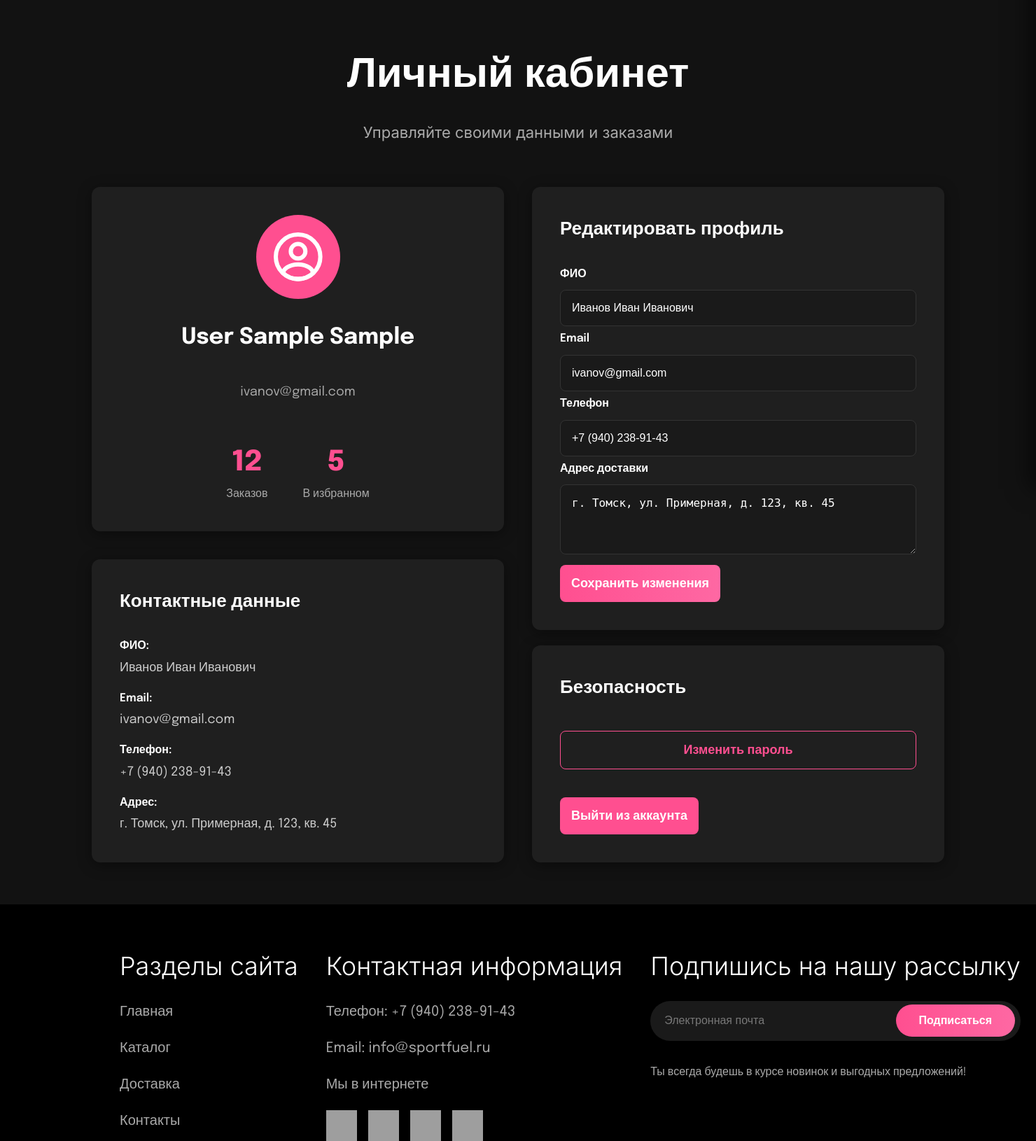
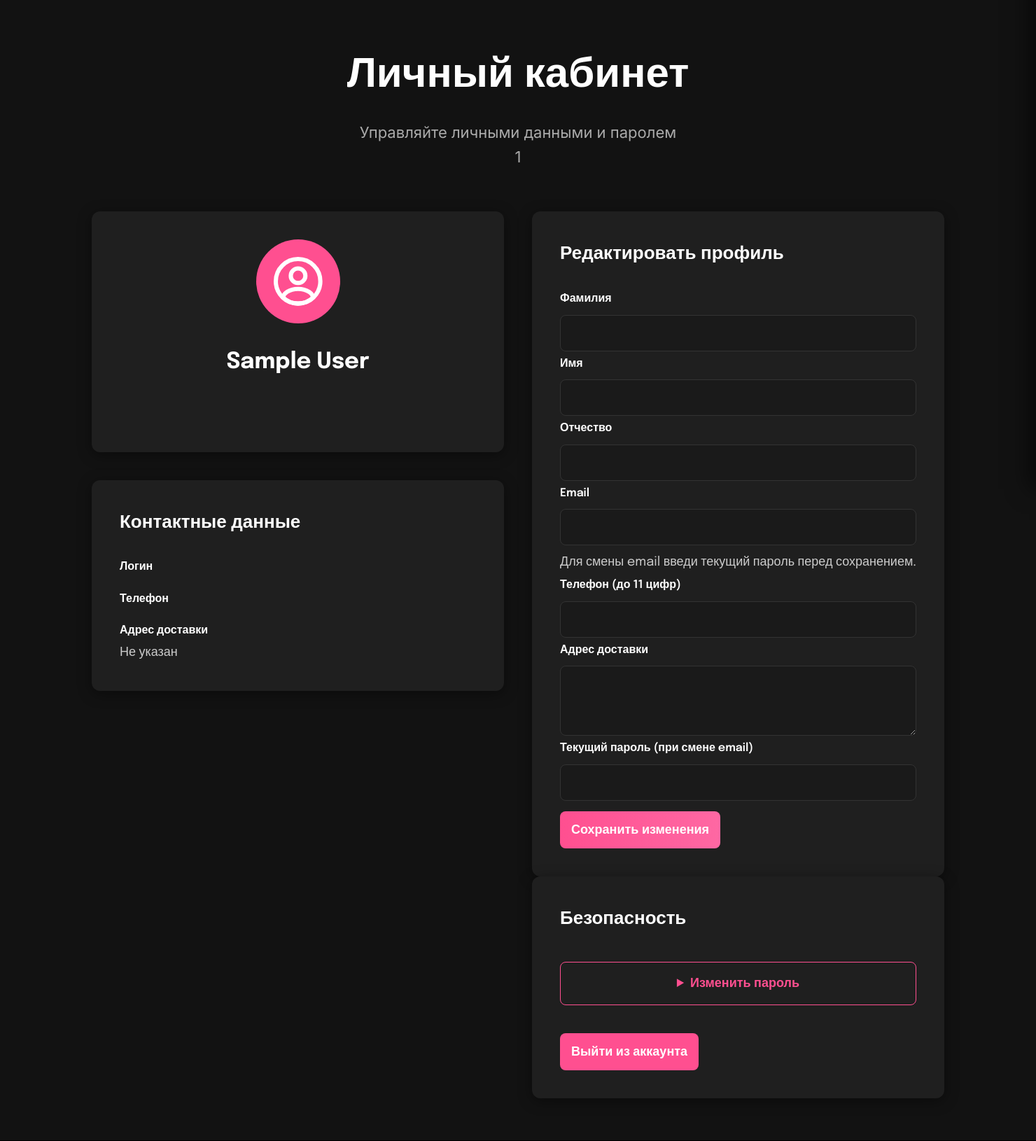
Before and after one commit to Tigriniy/SportFuel-Laravel, a Laravel app: template resources/views/profile.blade.php in a window 1480 px wide. Shown: the part 102-1732 px from the top of the page at 70% size. Run offline with Laravel 12, Linux system fonts and the light colour scheme; a user stored in the database is signed in; tables that the repository leaves empty hold one stand-in row (values such as "Sample post"); the template is opened without the code that fills it: most values are stand-ins (such as "Sample title", 1, 10 or a date in 2020); parts of the project's set-up code (start-up, migrations or seed data) failed here and were passed over; grey boxes are pictures that could not be loaded.

Commit message:
Add profile management

```diff
--- a/app/Models/User.php
+++ b/app/Models/User.php
@@ -10,7 +10,7 @@ use Illuminate\Database\Eloquent\Factories\HasFactory;
 use Illuminate\Foundation\Auth\User as Authenticatable;
 use Illuminate\Notifications\Notifiable;
 
-#[Fillable(['login', 'last_name', 'first_name', 'patronymic', 'phone', 'email', 'password'])]
+#[Fillable(['login', 'last_name', 'first_name', 'patronymic', 'phone', 'email', 'delivery_address', 'password'])]
 #[Hidden(['password', 'remember_token'])]
 class User extends Authenticatable
 {
--- a/resources/views/profile.blade.php
+++ b/resources/views/profile.blade.php
@@ -96,7 +96,10 @@
     <div class="profile__container">
         <div class="profile__header">
             <h1 class="profile__title">Личный кабинет</h1>
-            <p class="profile__subtitle">Управляйте своими данными и заказами</p>
+            <p class="profile__subtitle">Управляйте личными данными и паролем</p>
+            @if (session('status'))
+                <p class="profile__subtitle" role="status">{{ session('status') }}</p>
+            @endif
         </div>
         <div class="profile__grid">
             <div class="profile__info">
@@ -104,81 +107,129 @@
                     <div class="profile__avatar">
                         <img src="/assets/images/systemImg/profile.svg" alt="Аватар пользователя">
                     </div>
-                    <h2 class="profile__name">
-                        {{ auth()->user()->last_name }}
-                        {{ auth()->user()->first_name }}
-                        {{ auth()->user()->patronymic }}
-                    </h2>
-                    <p class="profile__email">ivanov@gmail.com</p>
-                    <div class="profile__stats">
-                        <div class="profile__stat-item">
-                            <span class="profile__stat-value">12</span>
-                            <span class="profile__stat-label">Заказов</span>
-                        </div>
-                        <div class="profile__stat-item">
-                            <span class="profile__stat-value">5</span>
-                            <span class="profile__stat-label">В избранном</span>
-                        </div>
-                    </div>
+                    <h2 class="profile__name">{{ $fullName }}</h2>
+                    <p class="profile__email">{{ $user->email }}</p>
                 </div>
-
                 <div class="profile__card">
                     <h3 class="profile__card-title">Контактные данные</h3>
                     <ul class="profile__contacts">
                         <li class="profile__contact">
-                            <span class="profile__contact-label">ФИО:</span>
-                            <span class="profile__contact-value">Иванов Иван Иванович</span>
+                            <span class="profile__contact-label">Логин</span>
+                            <span class="profile__contact-value">{{ $user->login }}</span>
                         </li>
                         <li class="profile__contact">
-                            <span class="profile__contact-label">Email:</span>
-                            <span class="profile__contact-value">ivanov@gmail.com</span>
+                            <span class="profile__contact-label">Телефон</span>
+                            <span class="profile__contact-value">{{ $user->phone }}</span>
                         </li>
                         <li class="profile__contact">
-                            <span class="profile__contact-label">Телефон:</span>
-                            <span class="profile__contact-value">+7 (940) 238-91-43</span>
-                        </li>
-                        <li class="profile__contact">
-                            <span class="profile__contact-label">Адрес:</span>
-                            <span class="profile__contact-value">г. Томск, ул. Примерная, д. 123, кв. 45</span>
+                            <span class="profile__contact-label">Адрес доставки</span>
+                            <span class="profile__contact-value">{{ $user->delivery_address ?? 'Не указан' }}</span>
                         </li>
                     </ul>
                 </div>
             </div>
+
             <div class="profile__edit">
                 <div class="profile__card">
                     <h3 class="profile__card-title">Редактировать профиль</h3>
-                    <form class="profile__form">
+                    @php($profileErrors = array_diff($errors->profile->all(), $errors->profile->get('current_password')))
+                    @if ($profileErrors)
+                        <ul role="alert">
+                            @foreach ($profileErrors as $error)
+                                <li>{{ $error }}</li>
+                            @endforeach
+                        </ul>
+                    @endif
+                    <form class="profile__form" method="POST" action="{{ route('profile.update') }}">
+                        @csrf
+                        @method('PATCH')
+
                         <div class="profile__form-group">
-                            <label for="fullname" class="profile__label">ФИО</label>
-                            <input type="text" id="fullname" class="profile__input" value="Иванов Иван Иванович">
+                            <label for="last_name" class="profile__label">Фамилия</label>
+                            <input type="text" id="last_name" name="last_name" class="profile__input"
+                                   value="{{ old('last_name', $user->last_name) }}" maxlength="30" autocomplete="family-name" required>
+                        </div>
+                        <div class="profile__form-group">
+                            <label for="first_name" class="profile__label">Имя</label>
+                            <input type="text" id="first_name" name="first_name" class="profile__input"
+                                   value="{{ old('first_name', $user->first_name) }}" maxlength="30" autocomplete="given-name" required>
+                        </div>
+                        <div class="profile__form-group">
+                            <label for="patronymic" class="profile__label">Отчество</label>
+                            <input type="text" id="patronymic" name="patronymic" class="profile__input"
+                                   value="{{ old('patronymic', $user->patronymic) }}" maxlength="30" required>
                         </div>
                         <div class="profile__form-group">
                             <label for="email" class="profile__label">Email</label>
-                            <input type="email" id="email" class="profile__input" value="ivanov@gmail.com">
+                            <input type="email" id="email" name="email" class="profile__input"
+                                   value="{{ $user->email }}" maxlength="30" autocomplete="email"
+                                   aria-describedby="profile_email_help" required>
+                            <p class="profile__contact-value" id="profile_email_help">
+                                Для смены email введи текущий пароль перед сохранением.
+                            </p>
                         </div>
                         <div class="profile__form-group">
-                            <label for="phone" class="profile__label">Телефон</label>
-                            <input type="tel" id="phone" class="profile__input" value="+7 (940) 238-91-43">
+                            <label for="phone" class="profile__label">Телефон (до 11 цифр)</label>
+                            <input type="tel" id="phone" name="phone" class="profile__input" inputmode="numeric"
+                                   value="{{ old('phone', $user->phone) }}" maxlength="11" pattern="[0-9]{1,11}" autocomplete="tel" required>
                         </div>
                         <div class="profile__form-group">
-                            <label for="address" class="profile__label">Адрес доставки</label>
-                            <textarea id="address" class="profile__textarea">г. Томск, ул. Примерная, д. 123, кв. 45</textarea>
+                            <label for="delivery_address" class="profile__label">Адрес доставки</label>
+                            <textarea id="delivery_address" name="delivery_address" class="profile__textarea"
+                                      maxlength="255" autocomplete="street-address">{{ old('delivery_address', $user->delivery_address) }}</textarea>
+                        </div>
+                        <div class="profile__form-group">
+                            <label for="email_current_password" class="profile__label">Текущий пароль (при смене email)</label>
+                            <input type="password" id="email_current_password" name="current_password"
+                                   class="profile__input" autocomplete="current-password" maxlength="72"
+                                   @if ($errors->profile->has('current_password')) aria-invalid="true" aria-describedby="profile_email_password_error" @endif>
+                            @error('current_password', 'profile')
+                                <p class="profile__contact-value" id="profile_email_password_error" role="alert">{{ $message }}</p>
+                            @enderror
                         </div>
                         <button type="submit" class="profile__btn">Сохранить изменения</button>
                     </form>
                 </div>
 
                 <div class="profile__card profile__card--danger">
-					<h3 class="profile__card-title">Безопасность</h3>
-					<button type="button" class="profile__btn profile__btn--outline">Изменить пароль</button>
+                    <h3 class="profile__card-title">Безопасность</h3>
+                    <details @if ($errors->password->any()) open @endif>
+                        <summary class="profile__btn profile__btn--outline">Изменить пароль</summary>
+                        @if ($errors->password->any())
+                            <ul role="alert">
+                                @foreach ($errors->password->all() as $error)
+                                    <li>{{ $error }}</li>
+                                @endforeach
+                            </ul>
+                        @endif
+                        <form class="profile__form" method="POST" action="{{ route('profile.password.update') }}">
+                            @csrf
+                            @method('PUT')
 
-					<form method="POST" action="{{ route('logout') }}">
+                            <div class="profile__form-group">
+                                <label for="current_password" class="profile__label">Текущий пароль</label>
+                                <input type="password" id="current_password" name="current_password"
+                                       class="profile__input" autocomplete="current-password" maxlength="72" required>
+                            </div>
+                            <div class="profile__form-group">
+                                <label for="password" class="profile__label">Новый пароль</label>
+                                <p class="profile__contact-value" id="password_help">От 10 символов: латинские буквы, цифры и спецсимволы.</p>
+                                <input type="password" id="password" name="password" class="profile__input"
+                                       autocomplete="new-password" aria-describedby="password_help" minlength="10" maxlength="72" required>
+                            </div>
+                            <div class="profile__form-group">
+                                <label for="password_confirmation" class="profile__label">Повторите новый пароль</label>
+                                <input type="password" id="password_confirmation" name="password_confirmation"
+                                       class="profile__input" autocomplete="new-password" minlength="10" maxlength="72" required>
+                            </div>
+                            <button type="submit" class="profile__btn">Сохранить пароль</button>
+                        </form>
+                    </details>
+                    <form method="POST" action="{{ route('logout') }}">
                         @csrf
-                        <button type="submit" class="profile__btn profile__btn--danger">
-                            Выйти из аккаунта
-                        </button>
+                        <button type="submit" class="profile__btn profile__btn--danger">Выйти из аккаунта</button>
                     </form>
-				</div>
+                </div>
             </div>
         </div>
     </div>
--- a/routes/web.php
+++ b/routes/web.php
@@ -2,6 +2,7 @@
 
 use App\Http\Controllers\LoginController;
 use App\Http\Controllers\PasswordResetController;
+use App\Http\Controllers\ProfileController;
 use App\Http\Controllers\RegistrationController;
 use Illuminate\Support\Facades\Route;
 
@@ -29,9 +30,15 @@ Route::middleware('guest')->group(function () {
         ->name('password.update');
 });
 
-Route::view('/profile.html', 'profile')
-    ->middleware('auth')
-    ->name('profile');
+Route::middleware(['auth', 'auth.session'])->group(function () {
+    Route::get('/profile.html', [ProfileController::class, 'show'])->name('profile');
+    Route::patch('/profile', [ProfileController::class, 'update'])
+        ->middleware('throttle:10,1')
+        ->name('profile.update');
+    Route::put('/profile/password', [ProfileController::class, 'updatePassword'])
+        ->middleware('throttle:10,1')
+        ->name('profile.password.update');
+});
 
 Route::post('/logout', [LoginController::class, 'destroy'])
     ->middleware('auth')
```
Also changed, not shown: app/Http/Controllers/ProfileController.php (added, +111 -0 lines), tests/Feature/ProfileTest.php (added, +133 -0 lines), database/migrations/2026_11_22_000000_add_delivery_address_to_users_table.php (added).
